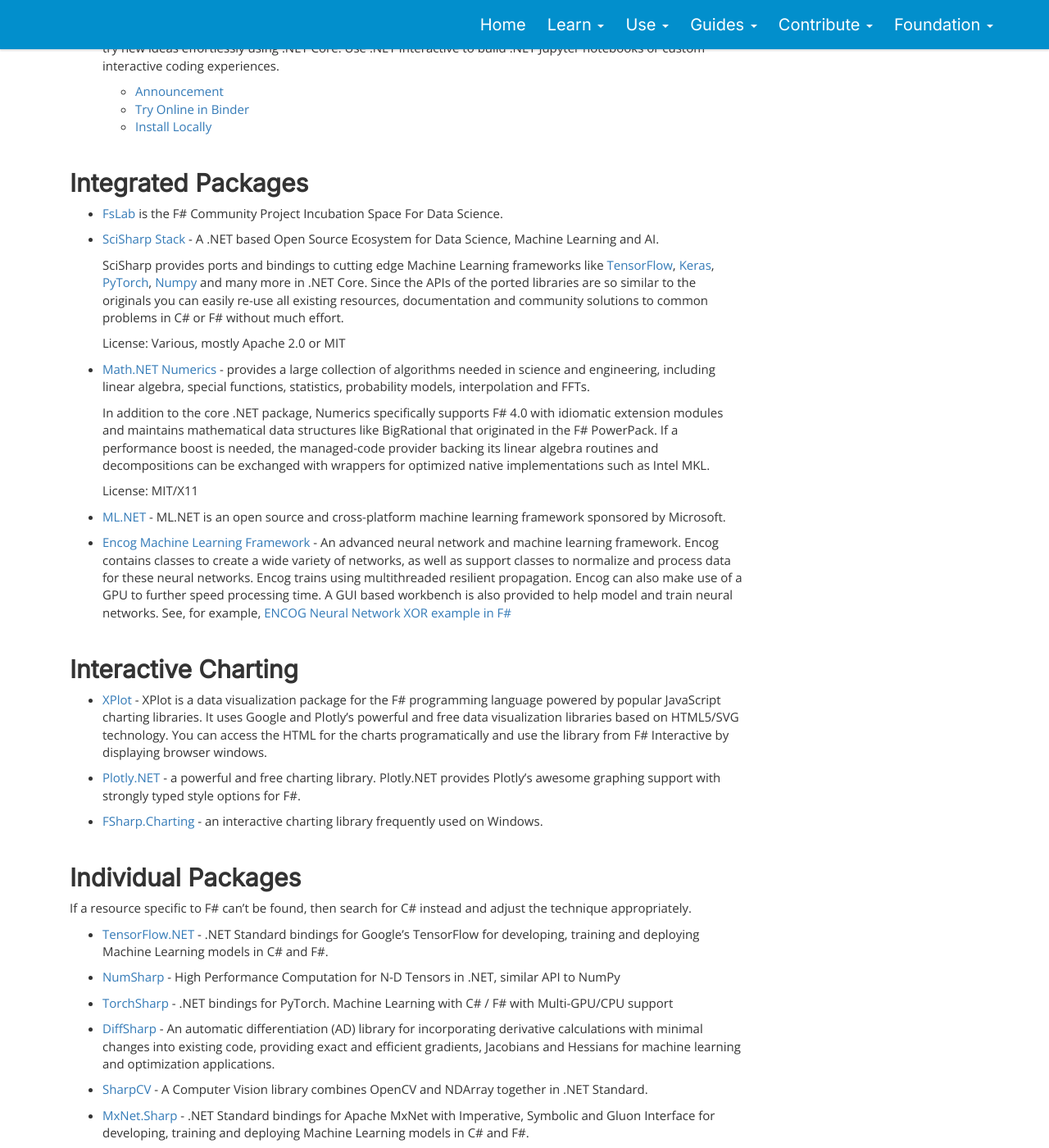
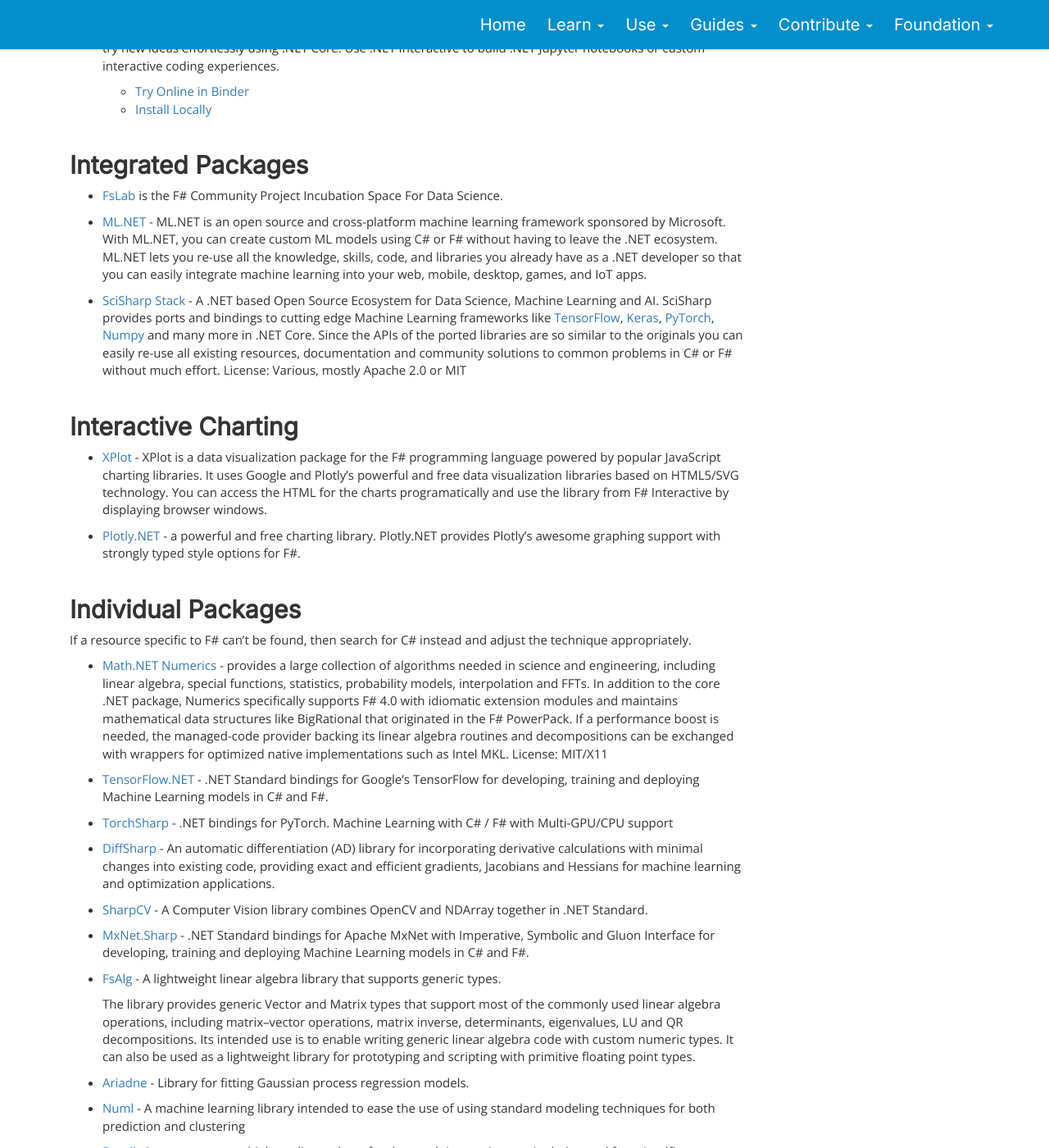
Before and after one commit to fsharp/fsharp.org, a Jekyll site: the page built from guides/data-science/index.md, in a window 1280 px wide and 1400 px high, scrolled down 754 px. Shown: the whole window at 82% size. Built offline with Jekyll 4.4.1, drawn with Linux system fonts in a browser that asks for light colours; nearby versions of some CDN libraries; some of the changed text lies outside the part shown.

Commit message:
cleanup dead links

```diff
--- a/guides/data-science/index.md
+++ b/guides/data-science/index.md
@@ -28,7 +28,6 @@
 provides data scientists and developers a way to explore data, experiment with code, and try new ideas
 effortlessly using .NET Core. Use .NET Interactive to build .NET Jupyter notebooks or custom interactive coding experiences.
 
-  * [Announcement](https://devblogs.microsoft.com/dotnet/net-interactive-is-here-net-notebooks-preview-2/)
   * [Try Online in Binder](https://github.com/dotnet/interactive/blob/main/docs/NotebooksOnBinder.md)
   * [Install Locally](https://github.com/dotnet/interactive/blob/main/docs/install-dotnet-interactive.md)
 
@@ -38,29 +37,10 @@
 
  * [FsLab](http://fslab.org/) is the F# Community Project Incubation Space For Data Science.
 
+ * [ML.NET](https://dotnet.microsoft.com/apps/machinelearning-ai/ml-dotnet/) - ML.NET is an open source and cross-platform machine learning framework sponsored by Microsoft. With ML.NET, you can create custom ML models using C# or F# without having to leave the .NET ecosystem. ML.NET lets you re-use all the knowledge, skills, code, and libraries you already have as a .NET developer so that you can easily integrate machine learning into your web, mobile, desktop, games, and IoT apps.
+
  * [SciSharp Stack](https://scisharp.github.io/SciSharp/) - A .NET based Open Source Ecosystem for Data Science, Machine Learning and AI.
-
-   SciSharp provides ports and bindings to cutting edge Machine Learning frameworks like [TensorFlow](https://scisharp.github.io/TensorFlow.NET/), [Keras](https://scisharp.github.io/Keras.NET/), [PyTorch](https://github.com/SciSharp/Torch.NET), [Numpy](https://github.com/SciSharp/NumSharp) and many more in .NET Core. Since the APIs of the ported libraries are so similar to the originals you can easily re-use all existing resources, documentation and community solutions to common problems in C# or F# without much effort.
-
-   License: Various, mostly Apache 2.0 or MIT
-
- * [Math.NET Numerics](http://numerics.mathdotnet.com/) - provides
-   a large collection of algorithms needed in science and engineering, including linear algebra,
-   special functions, statistics, probability models, interpolation and FFTs.
-
-   In addition to the core .NET package, Numerics specifically supports F# 4.0 with idiomatic extension modules and
-   maintains mathematical data structures like BigRational that originated in the F# PowerPack.
-   If a performance boost is needed, the managed-code provider backing its linear algebra routines
-   and decompositions can be exchanged with wrappers for optimized native implementations such as
-   Intel MKL.
-
-   License: MIT/X11
-
- * [ML.NET](https://www.microsoft.com/net/learn/apps/machine-learning-and-ai/ml-dotnet/) - ML.NET is an open source and cross-platform machine learning framework sponsored by Microsoft.
-
- * [Encog Machine Learning Framework](https://www.heatonresearch.com/encog/) - An advanced neural network and machine learning framework. Encog
-   contains classes to create a wide variety of networks, as well as support classes to normalize and process data for these neural networks. Encog trains using multithreaded resilient propagation. Encog can also make use of a GPU to further speed processing time. A GUI based workbench is also provided to help model and train neural networks.
-   See, for example, [ENCOG Neural Network XOR example in F#](http://relentlessdevelopment.wordpress.com/2013/11/14/hello-neurons-encog-neural-network-xor-example-in-f/)
+   SciSharp provides ports and bindings to cutting edge Machine Learning frameworks like [TensorFlow](https://scisharp.github.io/TensorFlow.NET/), [Keras](https://scisharp.github.io/Keras.NET/), [PyTorch](https://github.com/SciSharp/Torch.NET), [Numpy](https://github.com/SciSharp/NumSharp) and many more in .NET Core. Since the APIs of the ported libraries are so similar to the originals you can easily re-use all existing resources, documentation and community solutions to common problems in C# or F# without much effort. License: Various, mostly Apache 2.0 or MIT
 
 <br />
 ## Interactive Charting
@@ -70,22 +50,26 @@
 
 * [Plotly.NET](https://github.com/plotly/Plotly.NET/) - a powerful and free charting library. Plotly.NET provides Plotly's awesome graphing support with strongly typed style options for F#.
 
-* [FSharp.Charting](https://fslab.org/FSharp.Charting/) - an interactive charting library frequently used on Windows.
-
-
 <br />
 ## Individual Packages
 {:  .anchor }
 
 If a resource specific to F# can't be found, then search for C# instead and adjust the technique appropriately.
 
+ * [Math.NET Numerics](http://numerics.mathdotnet.com/) - provides
+   a large collection of algorithms needed in science and engineering, including linear algebra,
+   special functions, statistics, probability models, interpolation and FFTs.
+   In addition to the core .NET package, Numerics specifically supports F# 4.0 with idiomatic extension modules and
+   maintains mathematical data structures like BigRational that originated in the F# PowerPack.
+   If a performance boost is needed, the managed-code provider backing its linear algebra routines
+   and decompositions can be exchanged with wrappers for optimized native implementations such as
+   Intel MKL.  License: MIT/X11
+
  * [TensorFlow.NET](https://scisharp.github.io/TensorFlow.NET/) - .NET Standard bindings for Google's TensorFlow for developing, training and deploying Machine Learning models in C# and F#.
-
- * [NumSharp](https://github.com/SciSharp/NumSharp) - High Performance Computation for N-D Tensors in .NET, similar API to NumPy
 
  * [TorchSharp](https://github.com/xamarin/TorchSharp) - .NET bindings for PyTorch. Machine Learning with C# / F# with Multi-GPU/CPU support
 
- * [DiffSharp](http://diffsharp.github.io/DiffSharp/) - An automatic differentiation (AD) library for incorporating derivative calculations with minimal changes into existing code, providing exact and efficient gradients, Jacobians and Hessians for machine learning and optimization applications.
+ * [DiffSharp](http://diffsharp.github.io/) - An automatic differentiation (AD) library for incorporating derivative calculations with minimal changes into existing code, providing exact and efficient gradients, Jacobians and Hessians for machine learning and optimization applications.
 
  * [SharpCV](https://github.com/SciSharp/SharpCV) - A Computer Vision library combines OpenCV and NDArray together in .NET Standard.
 
@@ -97,11 +81,7 @@
 
  * [Ariadne](http://evelinag.com/Ariadne/) - Library for fitting Gaussian process regression models.
 
- * [Numl](http://nuget.org/packages/numl/) - A machine learning library intended to ease the use of using standard modeling techniques for both prediction and clustering
-
- * [Synapses](https://mrdimosthenis.github.io/Synapses) - A lightweight Neural Network library, for js, jvm and .net.
-
- * [R Packages](http://fslab.org/RProvider/) - R packages can be accessed through the [RProvider for F#](http://fslab.org/RProvider/). License: BSD
+ * [Numl](http://numl.net/) - A machine learning library intended to ease the use of using standard modeling techniques for both prediction and clustering
 
  * [Deedle](http://fslab.org/Deedle/) is an easy-to-use, high quality
    package for data and time series manipulation and for scientific programming.
```
